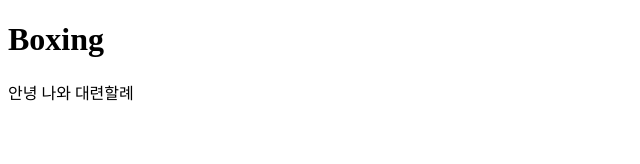
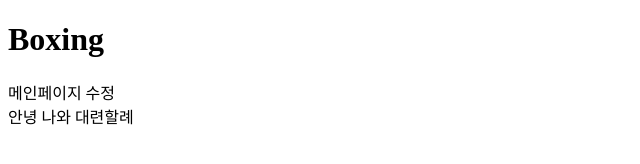
Before and after one commit to godrest/boxiting-cat, a plain HTML site: page index.html in a window 1280 px wide. Shown: the whole page, without its empty margins (0-640 px from the left). Drawn offline with Linux system fonts and the light colour scheme.

Commit message:
main 페이지 생성

```diff
--- a/index.html
+++ b/index.html
@@ -7,6 +7,7 @@
 </head>
 <body>
     <h1>Boxing</h1>
+    <div>메인페이지 수정</div>
     <div>안녕 나와 대련할례</div>
 </body>
 </html>
```
